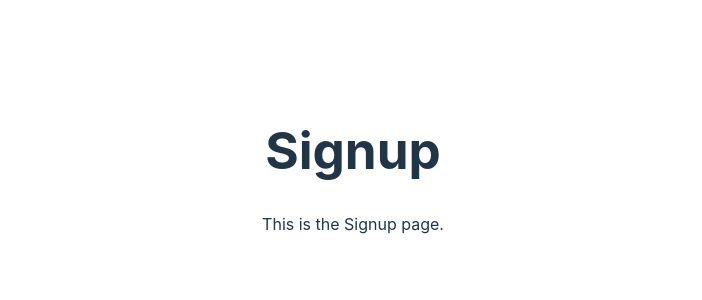
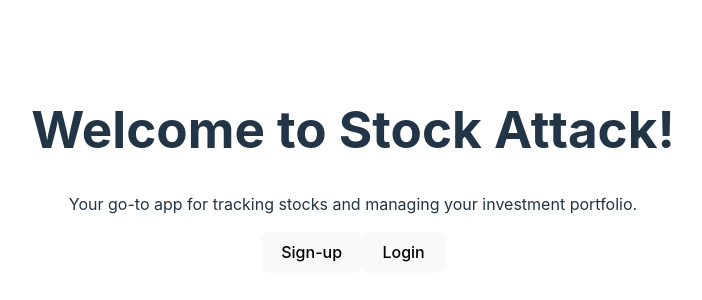
Before and after one commit to hongbowu/Stock-Attack, a React (Vite) app in the folder client/: page / in a window 1280 px wide. Shown: the part 230-530 px from the top of the page, without its empty margins (287-989 px from the left). Built offline with nearby package versions, Linux system fonts and the light colour scheme.

Commit message:
adds buttons

```diff
--- a/client/src/App.jsx
+++ b/client/src/App.jsx
@@ -5,10 +5,10 @@ import Login from './pages/login';
 import Signup from './pages/signup';
 
 function App() {
+  return <Homepage />;
   // return <Dashboard />;
-  // return <Homepage />;
   // return <Login />;
-  return <Signup />;
+  // return <Signup />;
 
 }
 
--- a/client/src/pages/homepage.jsx
+++ b/client/src/pages/homepage.jsx
@@ -10,7 +10,8 @@ const Homepage = () => {
         portfolio.
       </p>
       <div>
-        {/* <Link to="/signup">Sign Up Now</Link> */}
+        <button>Sign-up</button>
+        <button>Login</button>
       </div>
     </div>
   );
```
